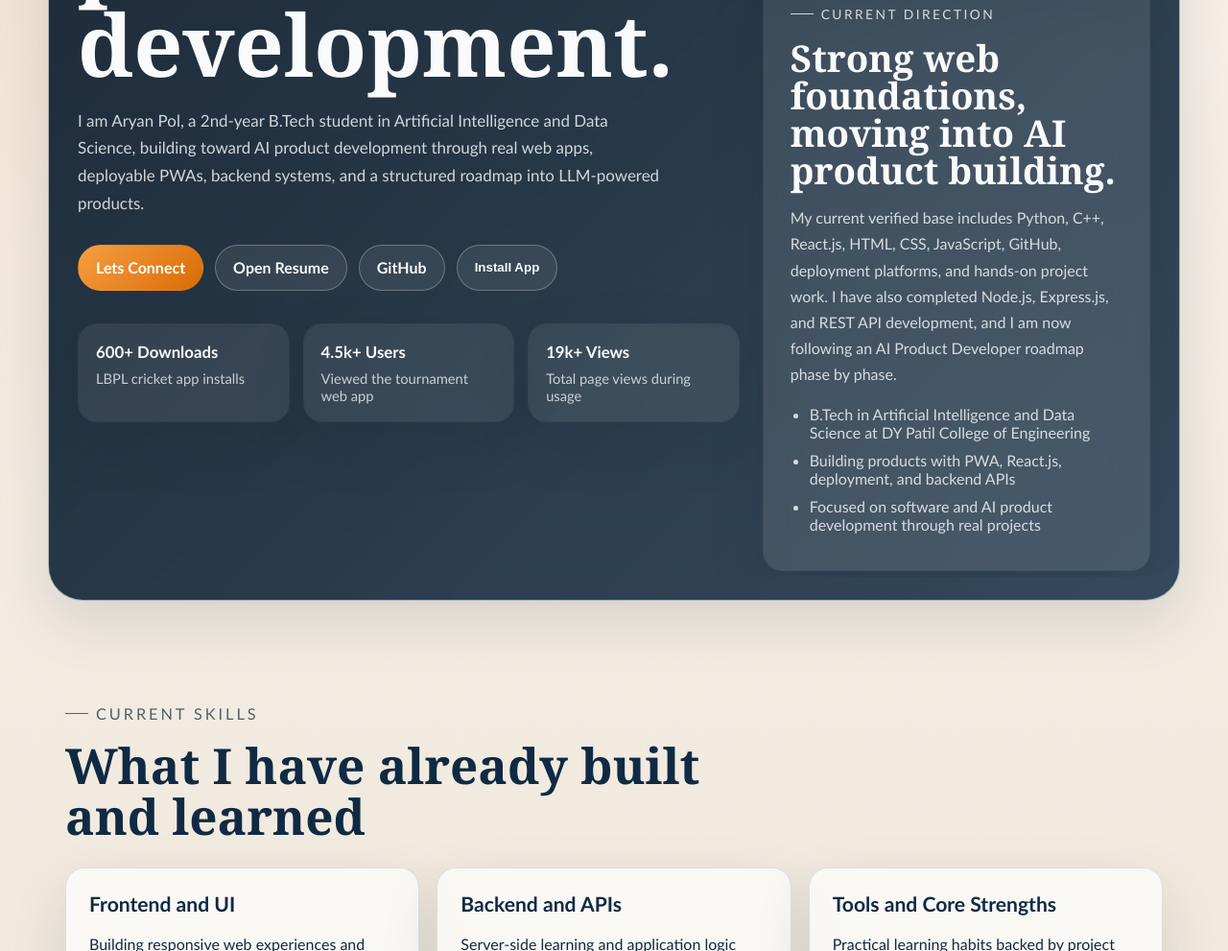
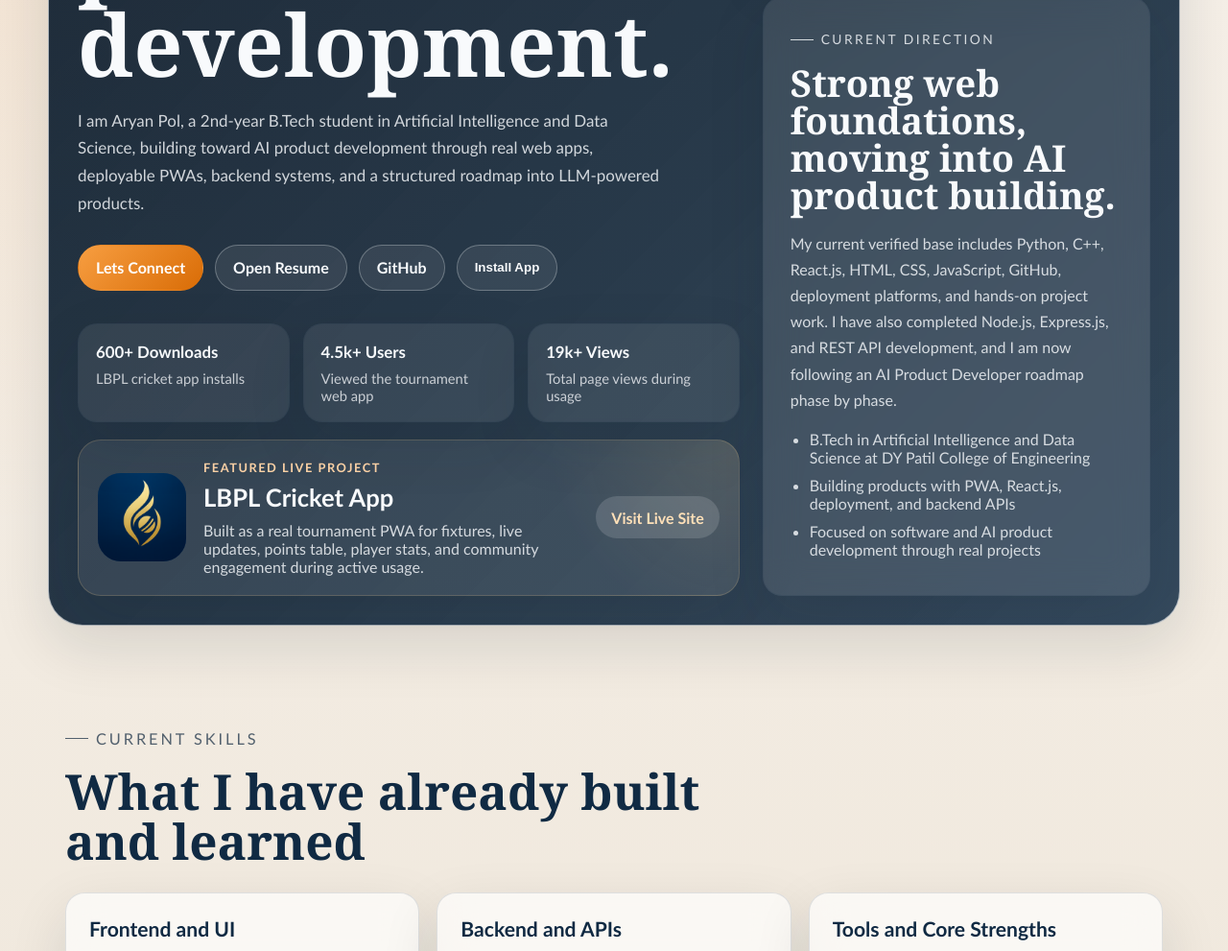
Before and after one commit to aryanpol73/MyPortfolio, a website: page index.html in a window 1280 px wide. Shown: the part 716-1707 px from the top of the page at 96% size. Drawn offline with Linux system fonts and the light colour scheme.

Commit message:
Add LBPL spotlight to hero section

```diff
--- a/index.html
+++ b/index.html
@@ -62,6 +62,20 @@
                 <span class="stat-label">Total page views during usage</span>
               </article>
             </div>
+            <a class="hero-project-card" href="https://lbplofficial.com" target="_blank" rel="noreferrer">
+              <div class="hero-project-logo">
+                <img src="assets/lbpl-logo.png" alt="LBPL Cricket App logo" />
+              </div>
+              <div class="hero-project-copy">
+                <p class="hero-project-tag">Featured Live Project</p>
+                <h2>LBPL Cricket App</h2>
+                <p>
+                  Built as a real tournament PWA for fixtures, live updates, points table,
+                  player stats, and community engagement during active usage.
+                </p>
+              </div>
+              <span class="hero-project-link">Visit Live Site</span>
+            </a>
           </div>
 
           <aside class="hero-side">
--- a/styles.css
+++ b/styles.css
@@ -215,6 +215,77 @@
   grid-template-columns: repeat(3, minmax(0, 1fr));
   gap: 14px;
   margin-top: 34px;
+}
+
+.hero-project-card {
+  display: grid;
+  grid-template-columns: 92px 1fr auto;
+  gap: 18px;
+  align-items: center;
+  margin-top: 18px;
+  padding: 20px;
+  border: 1px solid rgba(255, 211, 138, 0.18);
+  border-radius: 24px;
+  background:
+    radial-gradient(circle at top right, rgba(255, 211, 138, 0.12), transparent 28%),
+    rgba(255, 255, 255, 0.08);
+  box-shadow: var(--shadow);
+  transition: transform 180ms ease, border-color 180ms ease, background 180ms ease;
+}
+
+.hero-project-card:hover {
+  transform: translateY(-2px);
+  border-color: rgba(255, 211, 138, 0.4);
+  background:
+    radial-gradient(circle at top right, rgba(255, 211, 138, 0.18), transparent 28%),
+    rgba(255, 255, 255, 0.1);
+}
+
+.hero-project-logo {
+  width: 92px;
+  height: 92px;
+  border-radius: 24px;
+  overflow: hidden;
+  background: #0c2d52;
+  box-shadow: inset 0 0 0 1px rgba(255, 255, 255, 0.08);
+}
+
+.hero-project-logo img {
+  display: block;
+  width: 100%;
+  height: 100%;
+  object-fit: cover;
+}
+
+.hero-project-tag {
+  margin: 0 0 8px;
+  font-size: 0.8rem;
+  font-weight: 700;
+  letter-spacing: 0.12em;
+  text-transform: uppercase;
+  color: #ffd5a8;
+}
+
+.hero-project-copy h2 {
+  margin: 0;
+  font-size: clamp(1.4rem, 2vw, 2rem);
+}
+
+.hero-project-copy p:last-child {
+  margin: 10px 0 0;
+  color: rgba(248, 250, 252, 0.82);
+}
+
+.hero-project-link {
+  display: inline-flex;
+  align-items: center;
+  min-height: 44px;
+  padding: 0 16px;
+  border-radius: 999px;
+  background: rgba(255, 255, 255, 0.14);
+  color: #ffe0b8;
+  font-weight: 700;
+  white-space: nowrap;
 }
 
 .hero-stats article,
@@ -462,6 +533,15 @@
     grid-template-columns: 1fr;
   }
 
+  .hero-project-card {
+    grid-template-columns: 80px 1fr;
+  }
+
+  .hero-project-link {
+    grid-column: 1 / -1;
+    justify-self: start;
+  }
+
   .portrait-card {
     min-height: 520px;
   }
@@ -505,6 +585,15 @@
 
   .hero-stats {
     grid-template-columns: 1fr;
+  }
+
+  .hero-project-card {
+    grid-template-columns: 1fr;
+  }
+
+  .hero-project-logo {
+    width: 76px;
+    height: 76px;
   }
 
   .section,
```
